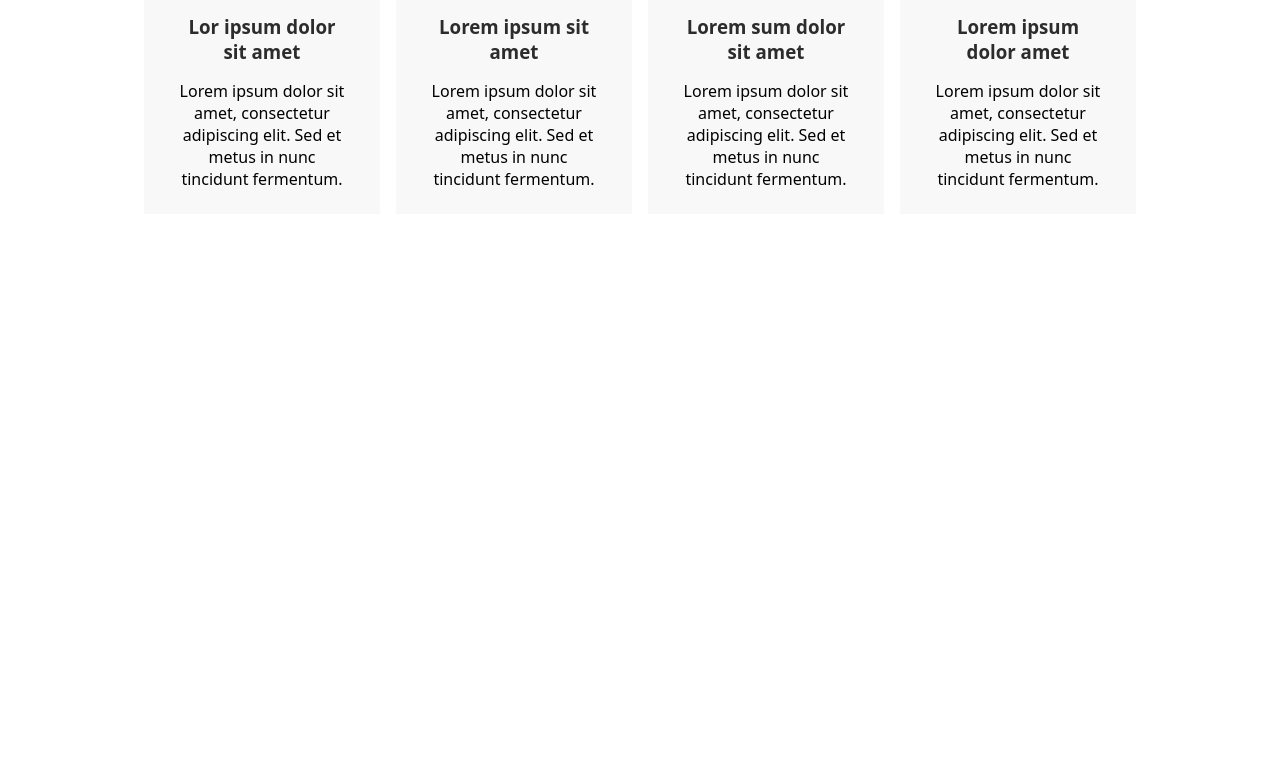
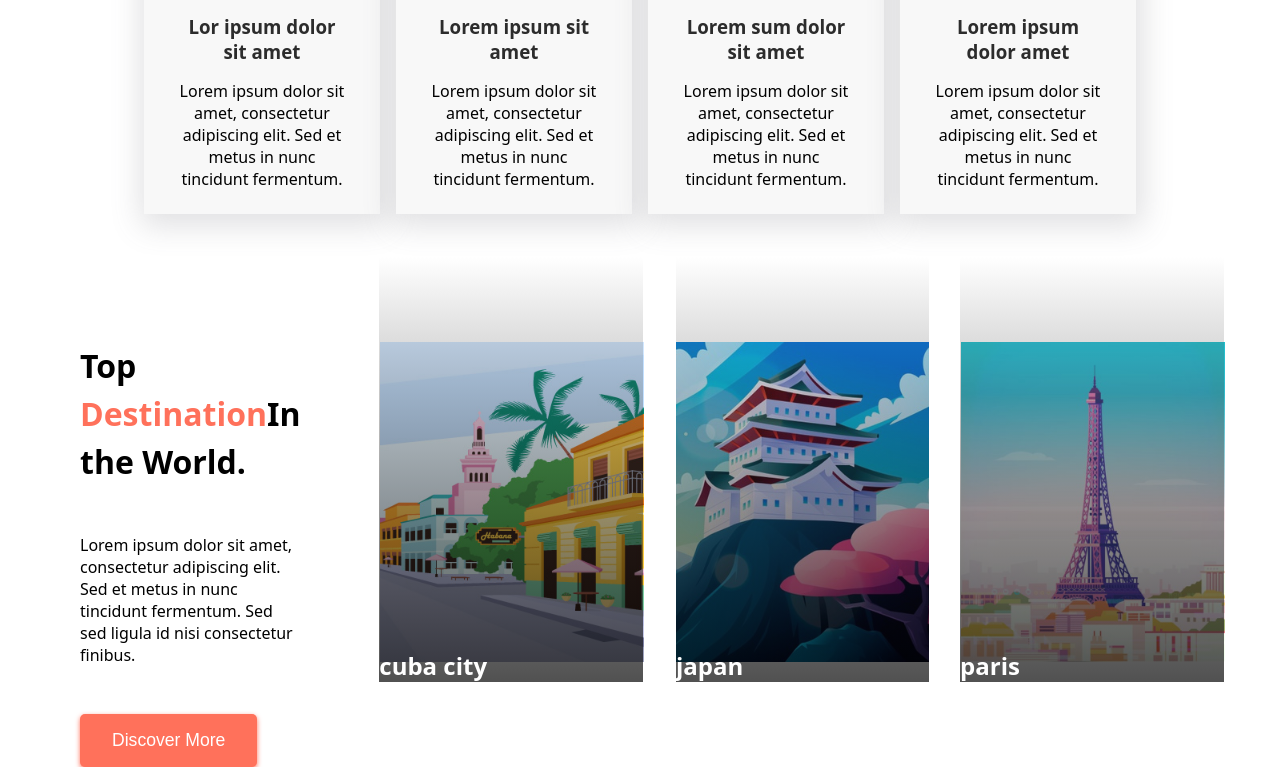
Before and after one commit to priyankasingh2907/react-travel-agency-website, a React (Vite) app: page / in a window 1280 px wide. Shown: the part 1121-1888 px from the top of the page. Before the commit the page ends 1463 px from the top, so only its background shows below. Built offline with nearby package versions, Linux system fonts and the light colour scheme.

Commit message:
Destination page created

```diff
--- a/src/App.jsx
+++ b/src/App.jsx
@@ -1,11 +1,15 @@
+import Destination from "./components/Destination";
 import Home from "./components/Home";
 import Navbar from "./components/Navbar";
 import Services from "./components/Services";
 
 export default function App() {
-  return <div>
-    <Navbar/>
-    <Home/>
-    <Services/>
-  </div>;
+  return (
+    <div>
+      <Navbar />
+      <Home />
+      <Services />
+      <Destination />
+    </div>
+  );
 }
--- a/src/components/Button.jsx
+++ b/src/components/Button.jsx
@@ -7,6 +7,8 @@ const Btn = styled.button`
   padding: 1rem 2rem;
   background-color: var(--primary-color);
   border: none;
+  border-radius: 5px;
+  box-shadow: var(--primary-color) 0px 2px 5px 0px;
   font-size: 1.1rem;
   color: white;
   cursor: pointer;
--- /dev/null
+++ b/src/components/Destination.jsx
@@ -0,0 +1,97 @@
+import styled from "styled-components";
+import cuba from "../components/assets/cuba.png";
+import japan from "../components/assets/japan.png";
+import paris from "../components/assets/paris.png";
+import Button from "./Button";
+
+export default function Destination() {
+  const data = [
+    {
+      id: 1,
+      name: "cuba city",
+      image: cuba,
+    },
+    {
+      id: 3,
+
+      name: "japan",
+      image: japan,
+    },
+    {
+      id: 2,
+
+      name: "paris",
+      image: paris,
+    },
+  ];
+  return (
+    <Section id="Destination">
+      <div className="info">
+        <h2>
+          Top <span>Destination</span>In the World.{" "}
+        </h2>
+        <p>
+          Lorem ipsum dolor sit amet, consectetur adipiscing elit. Sed et metus
+          in nunc tincidunt fermentum. Sed sed ligula id nisi consectetur
+          finibus.
+        </p>
+        <Button text="Discover More" />
+      </div>
+      <div className="destinations">
+        {data.map((item) => (
+          <div className="destination" key={item.id}>
+            <img src={item.image} alt={item.name} />
+            <h3>{item.name}</h3>
+          </div>
+        ))}
+      </div>
+    </Section>
+  );
+}
+
+const Section = styled.section`
+  display: flex;
+  gap: 5rem;
+  .info {
+    flex: 1;
+    display: flex;
+    flex-direction: column;
+    align-items: flex-start;
+    justify-content: flex-start;
+    gap: 3rem;
+    h2 {
+      font-size: 2rem;
+      line-height: 3rem;
+      span {
+        color: var(--primary-color);
+      }
+    }
+    p {
+      color: var(--secondary-color);
+    }
+  }
+  .destinations {
+    flex: 2;
+    display: flex;
+    gap: 2rem;
+    .destination {
+      position: relative;
+      img {
+        height: 20rem;
+      }
+      h3 {
+        position: absolute;
+        bottom: 20%;
+        left: -6.5%;
+        height: 100%;
+        width: 100%;
+        background: linear-gradient(to bottom, #ffffff14, #000000ae);
+        display: flex;
+        flex-direction: column-reverse;
+        margin-left: 1rem;
+        font-size: 1.5rem;
+        color: white;
+      }
+    }
+  }
+`;
--- a/src/components/Home.jsx
+++ b/src/components/Home.jsx
@@ -71,6 +71,7 @@ const Section = styled.section`
       right: 0;
       background-color: #f5e9e9;
       padding: 1rem;
+      border-radius: 4px;
       box-shadow: rgba(100, 100, 111, 0.2) 0px 7px 29px 0px;
       form {
         display: flex;
--- a/src/components/Services.jsx
+++ b/src/components/Services.jsx
@@ -51,11 +51,12 @@ export default function Services() {
 }
 
 const Section = styled.section`
-  margin: 8rem 4rem;
+  padding: 8rem 4rem;
   .services {
     display: grid;
     grid-template-columns: repeat(4, 1fr);
     gap: 1rem;
+    border-radius: 5px;
     .service {
       padding: 1.5rem 2rem;
       text-align: center;
@@ -64,6 +65,8 @@ const Section = styled.section`
       flex-direction: column;
       align-items: center;
       justify-content: center;
+      box-shadow: rgba(100, 100, 111, 0.2) 2px 7px 29px 5px;
+
       gap: 1rem;
       h3 {
         color: var(--primary-text);
```
